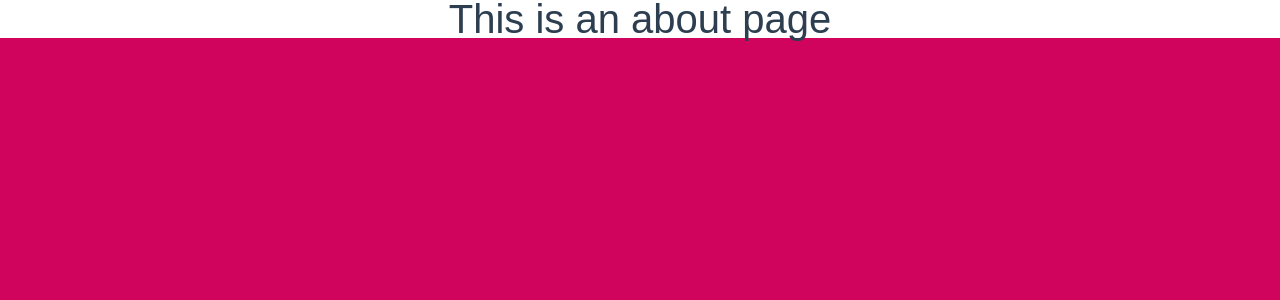
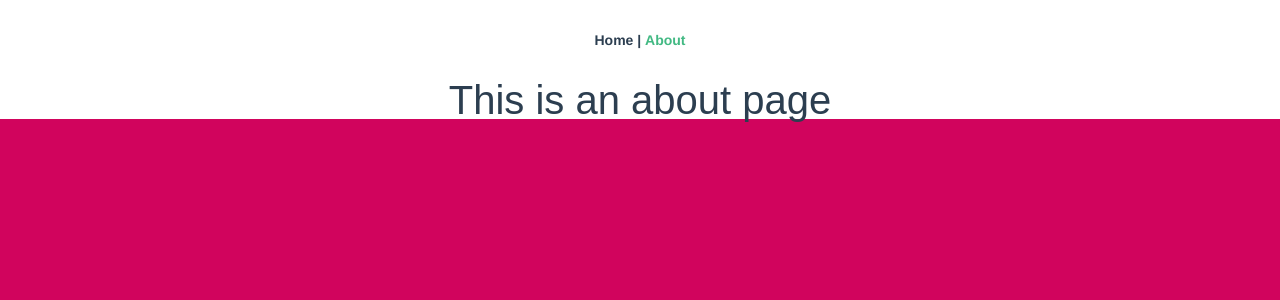
Before and after one commit to chrisneal72/VueSample, a Vue app: page /#/about in a window 1280 px wide. Shown: the top 300 px of the page. Built offline with nearby package versions, Linux system fonts and the light colour scheme.

Commit message:
Small updates

```diff
--- a/src/App.vue
+++ b/src/App.vue
@@ -1,10 +1,10 @@
 <template>
-  <!-- <nav>
+  <nav>
     <router-link to="/">Home</router-link> |
     <router-link to="/about">About</router-link>
-  </nav> -->
+  </nav>
   <router-view/>
-</template>
+</template>./components/Landing.vue
 
 <style>
 #app {
--- a/src/views/HomeView.vue
+++ b/src/views/HomeView.vue
@@ -1,18 +1,18 @@
 <template>
   <div class="home">
     <!-- <img alt="Vue logo" src="../assets/logo.png"> -->
-    <HelloWorld msg="Welcome to Your Vue.js App"/>
+    <Landing msg="Welcome to Your Vue.js App"/>
   </div>
 </template>
 
 <script>
 // @ is an alias to /src
-import HelloWorld from '@/components/HelloWorld.vue'
+import Landing from '@/components/Landing.vue'
 
 export default {
   name: 'HomeView',
   components: {
-    HelloWorld
+    Landing
   }
 }
 </script>
```
Also changed, not shown: src/components/Landing.vue (renamed from src/components/HelloWorld.vue).
